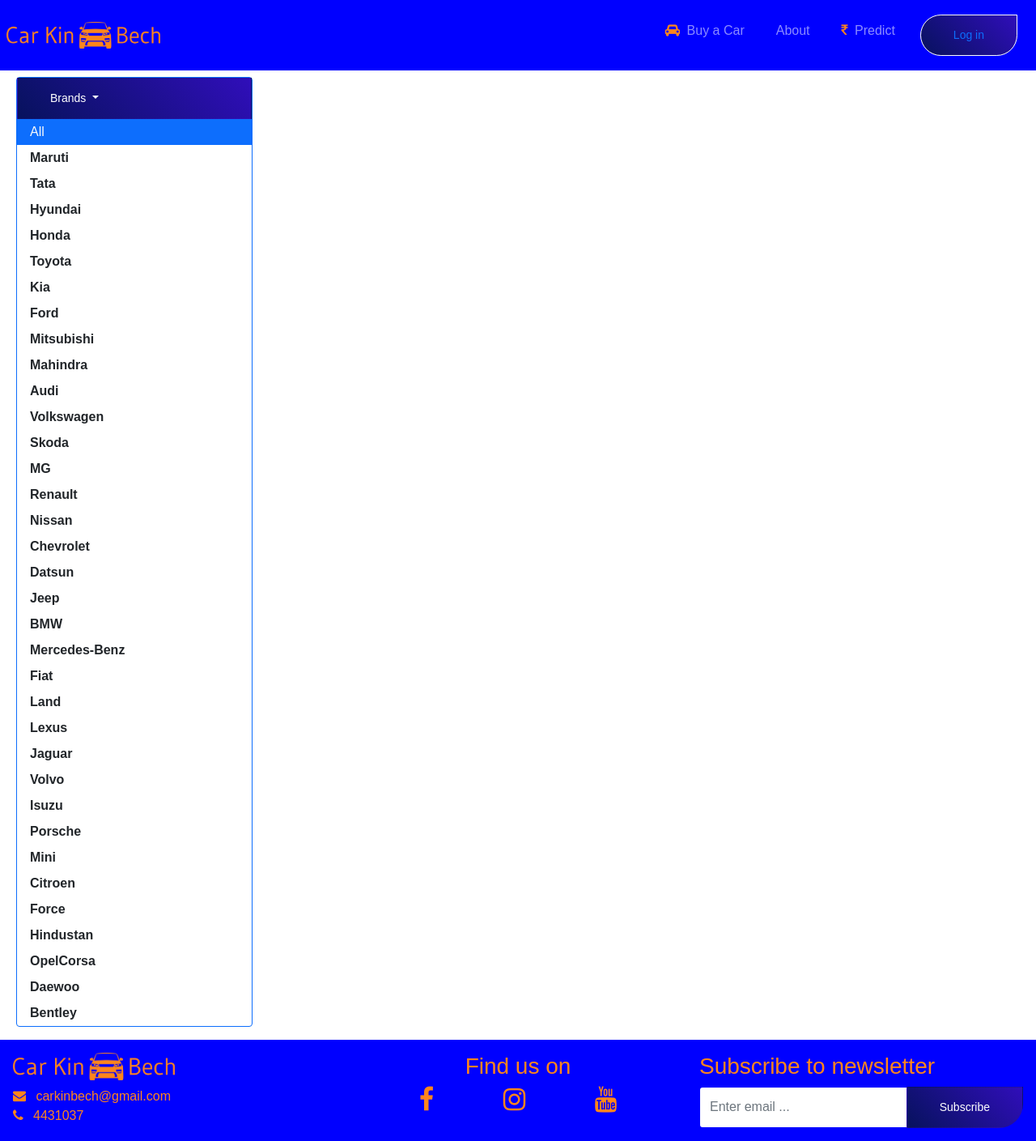
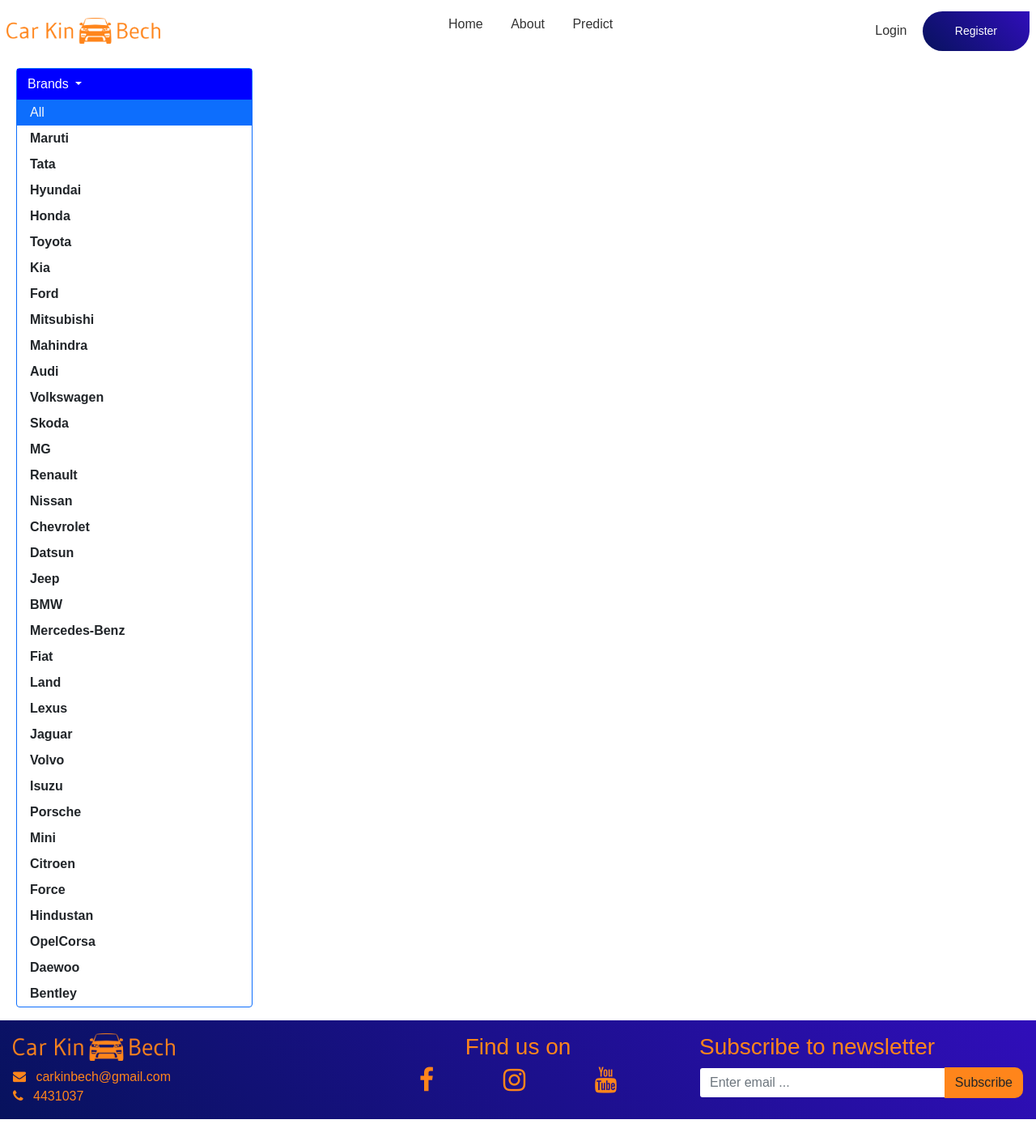
Before and after one commit to Narotsit-Karki/Car-Kin-Bech, a Django app: page /buy-car in a window 1280 px wide. Shown: the whole page at 81% size. After the commit the page ends 1382 px from the top, so only its background shows below. Run offline with Django 4.2, Linux system fonts and the light colour scheme; data that the repository does not hold is empty; some libraries are stand-ins or nearby versions.

Commit message:
added home page

```diff
--- a/modules/resale_store_module/template/store-base.html
+++ b/modules/resale_store_module/template/store-base.html
@@ -8,50 +8,30 @@
     <link href ="{% static 'css/style.css' %}" rel="stylesheet">
     <link rel="icon" type="image/x-icon" href="{% static 'images/favicon.webp' %}">
     <link rel="stylesheet" href="https://cdnjs.cloudflare.com/ajax/libs/font-awesome/4.7.0/css/font-awesome.css">
+    <link rel="stylesheet" href="{% static 'css/style.css' %}" />
 </head>
     <body>
         <!-- header -->
-        <nav class="navbar navbar-dark navbar-expand-lg justify-content-between" style="background-color: blue;">
-            <a class="navbar-brand" href="/">
-                <img class="img-fluid ms-2" src="{% static 'images/logo.png' %}" width="190" height="30" alt="Car-Kin-Bech">
-            </a>
-            <div class="form-inline mx-2 fw-bold">
-                <ul class="navbar-nav " style="color: white;">
-                    <li class="nav-item">
-                        <a class="nav-link" href="{% url 'car-list-catalog' %}"> <i class="fa fa-car me-1 orange-text"></i> Buy a Car</a>
-                    </li>
-                    <li class="nav-item ms-2">
-                        <a class="nav-link " href="#">About</a>
-                    </li>
-                    <li class="nav-item ms-2">
-                        <a class="nav-link" href="#"><i class="fa fa-inr me-1 orange-text"></i> Predict </a>
-                    </li>
-
-                    {% if request.user.is_authenticated %}
-                    <li class nav-item ms-2">
-                        <div class="dropdown me-2">
-                            <button class="btn btn-light dropdown-toggle" type="button" id="dropdownMenuButton" data-bs-toggle="dropdown" aria-haspopup="true" aria-expanded="false">
-                              <img src="{% static 'images/user-icon.svg' %}" class="me-2"> {{request.user.username}}
-                            </button>
-                            <div class="dropdown-menu" aria-labelledby="dropdownMenuButton">
-                              <a class="dropdown-item" href="#">Account</a>
-                              <a class="dropdown-item" href="{% url 'logout' %}">Log out</a>
-                            </div>
-                          </div>
-                    </li>
-                    {% else %}
-                    <li class = "nav-item ms-2">
-                            <a class="btn btn-light fw-bolg text-primary" type="button" href= "{% url 'login' %}">Log in </a>
-                        </li>
-                    {% endif %}
-
-                </ul>
+        <nav class="p-2">
+            <img src="{% static 'images/logo.png' %}" class="img-fluid" width="190" height="30" alt="Car-Kin-Bech" />
+            <ul>
+              <li><a href="/">Home</a></li>
+              <li><a href="#">About</a></li>
+              <li><a href="#">Predict</a></li>
+            </ul>
+            <div>
+              {% if request.user.is_authenticated %}
+              <a href="{% url 'logout' %}" class="login-btn">Logout</a>
+              {% else %}
+              <a href="{% url 'login' %}" class="login-btn">Login</a>
+              {% endif %}
+              <a href="{% url 'register' %}" class="btnx">Register</a>
             </div>
-        </nav>
+          </nav>
 
         {% block content %}
         {% endblock %}
-        <div class="footer p-3 mt-2 text-light" style="background-color:blue;">
+        <div class="footer p-3 mt-2 text-light" style="background-image:linear-gradient(45deg, rgb(7, 18, 93), #300eba);">
             <div class="row">
                 <div class="col-4">
                 <div class="col-12">
--- a/modules/resale_store_module/urls.py
+++ b/modules/resale_store_module/urls.py
@@ -1,10 +1,11 @@
 from django.urls import path
-from .views import WishListView,add_or_remove_wishlist,ResaleCarCatalogView,ResaleCarDetailView
+from .views import WishListView,add_or_remove_wishlist,ResaleCarCatalogView,ResaleCarDetailView,home
 
 
 
 
 urlpatterns = [
+    path("",home,name = "home"),
     path('buy-car',ResaleCarCatalogView.as_view(),name='car-list-catalog'),
     path('car-detail/<pk>', ResaleCarDetailView.as_view(),name = 'car-detail'),
     path('wishlist',WishListView.as_view(),name = 'wishlist'),
--- a/modules/resale_store_module/views.py
+++ b/modules/resale_store_module/views.py
@@ -7,6 +7,11 @@
 from django.views.generic import ListView,DetailView
 # Create your views here.
 from .models import cleaned_data
+
+
+def home(request):
+    template_name = "home.html"
+    return render(request,template_name)
 
 class ResaleCarCatalogView(ListView):
     template_name = "resale-car-list.html"
--- a/static/css/style.css
+++ b/static/css/style.css
@@ -147,7 +147,7 @@
     font-weight: 400;
 }
 
-.btn {
+.btnx {
     display: inline-block;
     text-decoration: none;
     padding: 14px 40px;
@@ -181,7 +181,7 @@
     animation-delay: 1s;
 }
 
-.btn:hover {
+.btnx:hover {
     border-top-right-radius: 30px;
 }
 
```
Also changed, not shown: modules/resale_store_module/template/home.html (+8 -25 lines).
